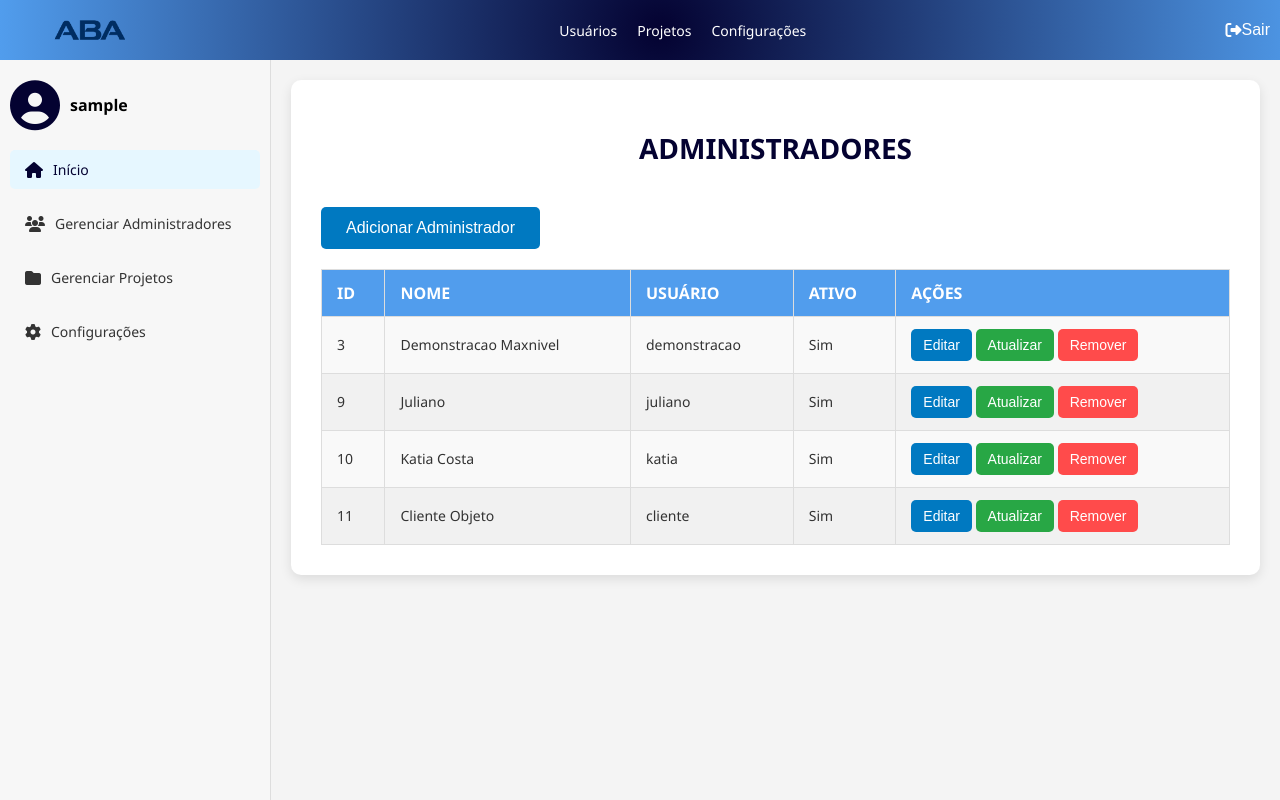
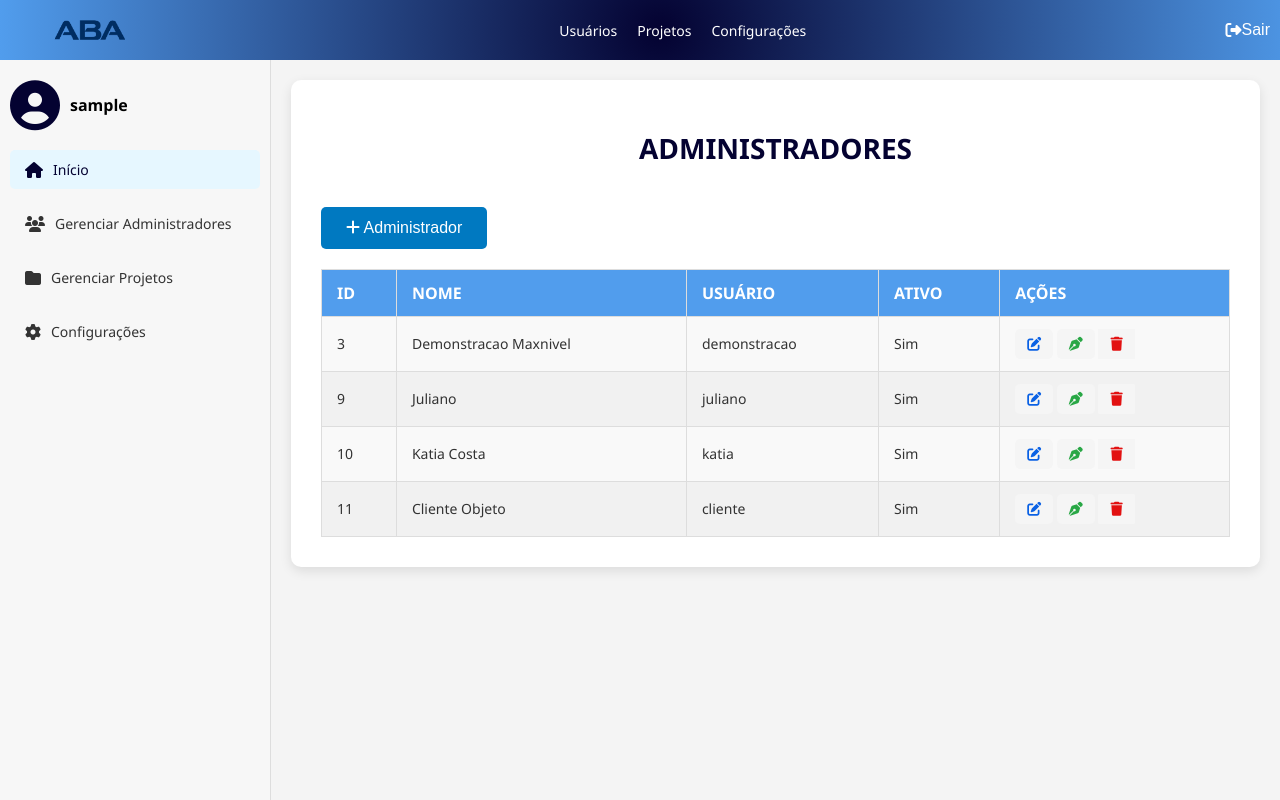
Before and after one commit to HianySilva/CIMAS-Maker1, a Flask app: page /admin_dashboard in a window 1280 px wide. Run offline with Flask 3, Linux system fonts and the light colour scheme; the visitor is signed in with stand-in values (Sample User, id 1).

Commit message:
Atualizção na tela de admin_dashboard, atualizaçoes dos botoes

```diff
--- a/static/css/admin-dashboard.css
+++ b/static/css/admin-dashboard.css
@@ -256,8 +256,32 @@ body {
 }
 
 /* Botões de ação */
-.edit-btn,
-.delete-btn,
+.edit-btn{
+  display: inline-flex; /* Ajusta alinhamento com ícones */
+  align-items: center;
+  gap: 5px;
+  border: none;
+  padding: 8px 12px;
+  border-radius: 5px;
+  cursor: pointer;
+  font-size: 14px;
+  color: rgb(10, 97, 228);
+  transition: transform 0.3s ease; /* Transições suaves */
+}
+
+.delete-btn{
+  display: inline-flex; /* Ajusta alinhamento com ícones */
+  align-items: center;
+  gap: 5px;
+  border: none;
+  padding: 8px 12px;
+  border-radius: 1px;
+  cursor: pointer;
+  font-size: 14px;
+  color: rgb(226, 17, 17);
+  transition: transform 0.3s ease; /* Transições suaves */
+}
+
 .update-btn {
   display: inline-flex; /* Ajusta alinhamento com ícones */
   align-items: center;
@@ -267,32 +291,20 @@ body {
   border-radius: 5px;
   cursor: pointer;
   font-size: 14px;
-  color: white;
+  color: #28A745;
   transition: transform 0.3s ease; /* Transições suaves */
 }
 
 .edit-btn {
-  background-color: #0079C1;
+  background-color: #f5f5f5;
 }
 
 .delete-btn {
-  background-color: #FF4B4B;
+  background-color: #f5f5f5;
 }
 
 .update-btn {
-  background-color: #28A745;
-}
-
-.edit-btn:hover {
-  background-color: #005D99;
-}
-
-.delete-btn:hover {
-  background-color: #CC0000;
-}
-
-.update-btn:hover {
-  background-color: #218838;
+  background-color: #f5f5f5;
 }
 
 .edit-btn:active,
--- a/templates/admin_dashboard.html
+++ b/templates/admin_dashboard.html
@@ -21,10 +21,12 @@
         </nav>
         <div class="actions">
             <!-- Botão de logout -->
-            <button class="btn-logout">
+            <button class="btn-logout" onclick="window.location.href='{{ url_for('app.home') }}'">
                 <i class="fas fa-sign-out-alt"></i> Sair
             </button>
         </div>
+
+
     </header>
 
     <!-- Container principal -->
@@ -51,7 +53,9 @@
 
                 <!-- Botão de adicionar à esquerda -->
                 <div class="add-btn-container">
-                    <button class="add-btn">Adicionar Administrador</button>
+                    <button class="add-btn">
+                        <i class="fa-solid fa-plus"></i>  Administrador
+                    </button>
                 </div>
 
                 <!-- Tabela de administradores -->
@@ -73,9 +77,15 @@
                             <td>Sim</td>
                             <td>
                                 <div class="actions-container">
-                                    <button class="btn-action edit-btn">Editar</button>
-                                    <button class="btn-action update-btn">Atualizar</button>
-                                    <button class="btn-action delete-btn">Remover</button>
+                                    <button class="btn-action edit-btn">
+                                        <i class="fa-solid fa-pen-to-square"></i>
+                                    </button>
+                                    <button class="btn-action update-btn">
+                                        <i class="fa-solid fa-pen-nib"></i>
+                                    </button>
+                                    <button class="btn-action delete-btn">
+                                        <i class="fa-solid fa-trash"></i>
+                                    </button>
                                 </div>
                             </td>
                         </tr>
@@ -86,9 +96,16 @@
                             <td>Sim</td>
                             <td>
                                 <div class="actions-container">
-                                    <button class="btn-action edit-btn">Editar</button>
-                                    <button class="btn-action update-btn">Atualizar</button>
-                                    <button class="btn-action delete-btn">Remover</button>
+                                    <button class="btn-action edit-btn">
+                                        <i class="fa-solid fa-pen-to-square"></i>
+                                    </button>
+                                </button>
+                                <button class="btn-action update-btn">
+                                    <i class="fa-solid fa-pen-nib"></i>
+                                </button>
+                                    <button class="btn-action delete-btn">
+                                        <i class="fa-solid fa-trash"></i>
+                                    </button>
                                 </div>
                             </td>
                         </tr>
@@ -99,9 +116,16 @@
                             <td>Sim</td>
                             <td>
                                 <div class="actions-container">
-                                    <button class="btn-action edit-btn">Editar</button>
-                                    <button class="btn-action update-btn">Atualizar</button>
-                                    <button class="btn-action delete-btn">Remover</button>
+                                    <button class="btn-action edit-btn">
+                                        <i class="fa-solid fa-pen-to-square"></i>
+                                    </button>
+                                </button>
+                                <button class="btn-action update-btn">
+                                    <i class="fa-solid fa-pen-nib"></i>
+                                </button>
+                                    <button class="btn-action delete-btn">
+                                        <i class="fa-solid fa-trash"></i>
+                                    </button>
                                 </div>
                             </td>
                         </tr>
@@ -112,9 +136,16 @@
                             <td>Sim</td>
                             <td>
                                 <div class="actions-container">
-                                    <button class="btn-action edit-btn">Editar</button>
-                                    <button class="btn-action update-btn">Atualizar</button>
-                                    <button class="btn-action delete-btn">Remover</button>
+                                    <button class="btn-action edit-btn">
+                                        <i class="fa-solid fa-pen-to-square"></i>
+                                    </button>
+                                </button>
+                                <button class="btn-action update-btn">
+                                    <i class="fa-solid fa-pen-nib"></i>
+                                </button>
+                                    <button class="btn-action delete-btn">
+                                        <i class="fa-solid fa-trash"></i>
+                                    </button>
                                 </div>
                             </td>
                         </tr>
```
Also changed, not shown: config/database.db, 1 other file.
